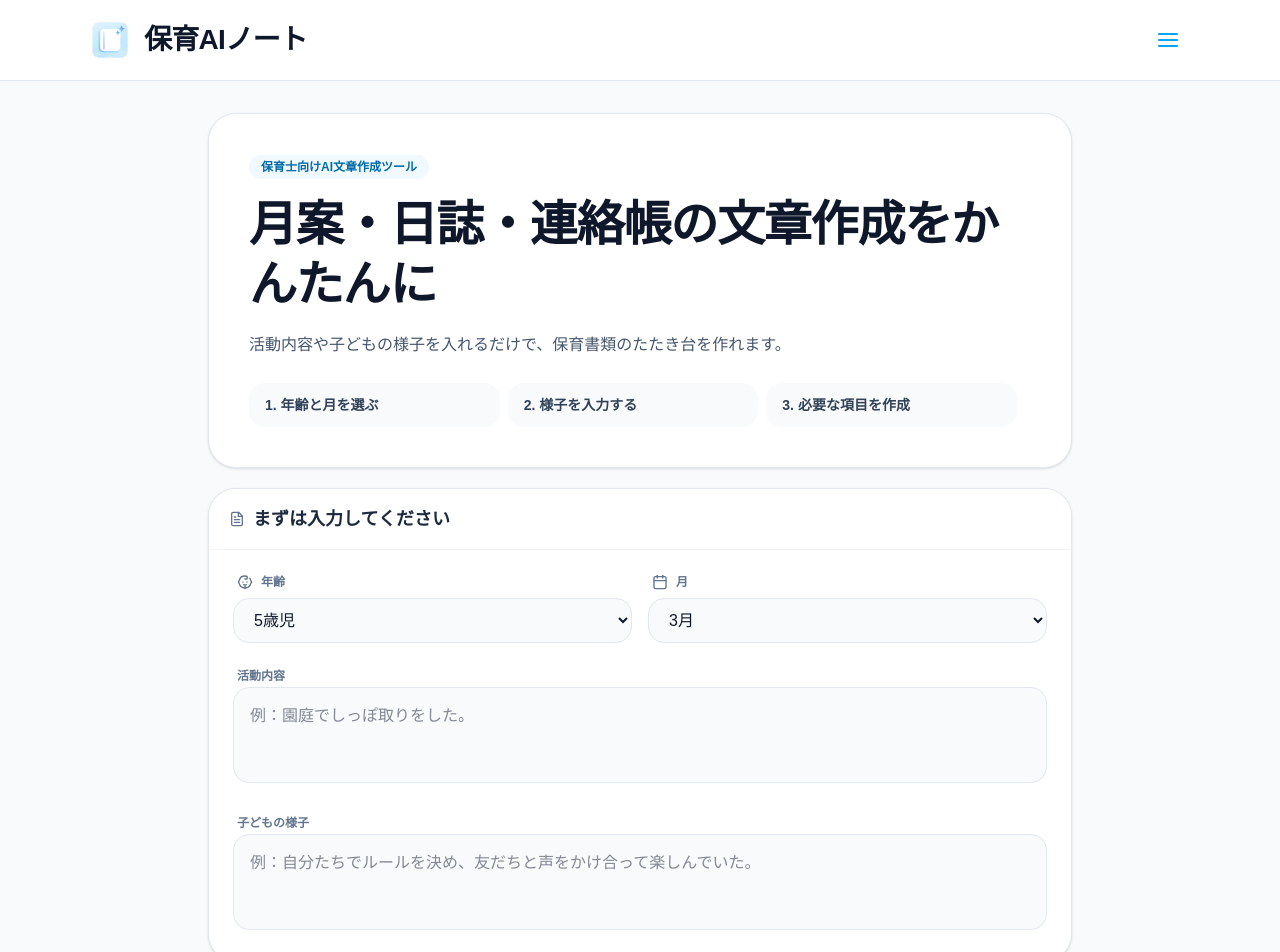
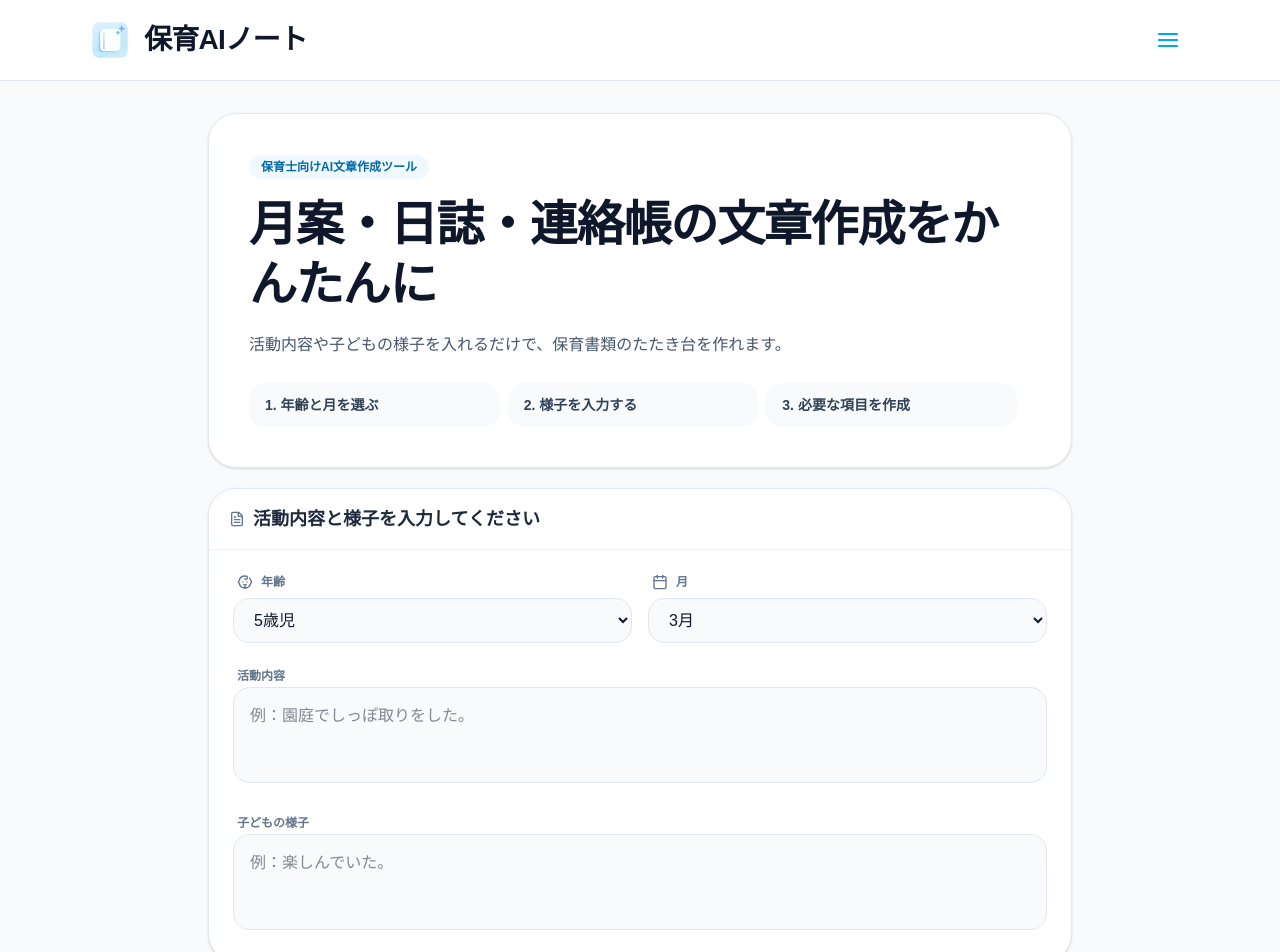
Before and after one commit to tatata-nanana/hoiku-ai-note, a Next.js app: page / in a window 1280 px wide. Shown: the top 952 px of the page. Built offline with nearby package versions, Linux system fonts and the light colour scheme.

Commit message:
更新内容

```diff
--- a/app/page.tsx
+++ b/app/page.tsx
@@ -255,7 +255,7 @@ export default function App() {
               <IconFileText />
             </span>
             <h2 className="text-lg font-bold text-slate-800">
-              まずは入力してください
+              活動内容と様子を入力してください
             </h2>
           </div>
 
@@ -315,7 +315,7 @@ export default function App() {
                 子どもの様子
               </label>
               <textarea
-                placeholder="例：自分たちでルールを決め、友だちと声をかけ合って楽しんでいた。"
+                placeholder="例：楽しんでいた。"
                 value={behavior}
                 onChange={(e) => setBehavior(e.target.value)}
                 className="min-h-[96px] w-full resize-none rounded-2xl border border-slate-200 bg-slate-50 px-4 py-4 text-base outline-none transition focus:border-sky-300 focus:ring-2 focus:ring-sky-500/20"
```
